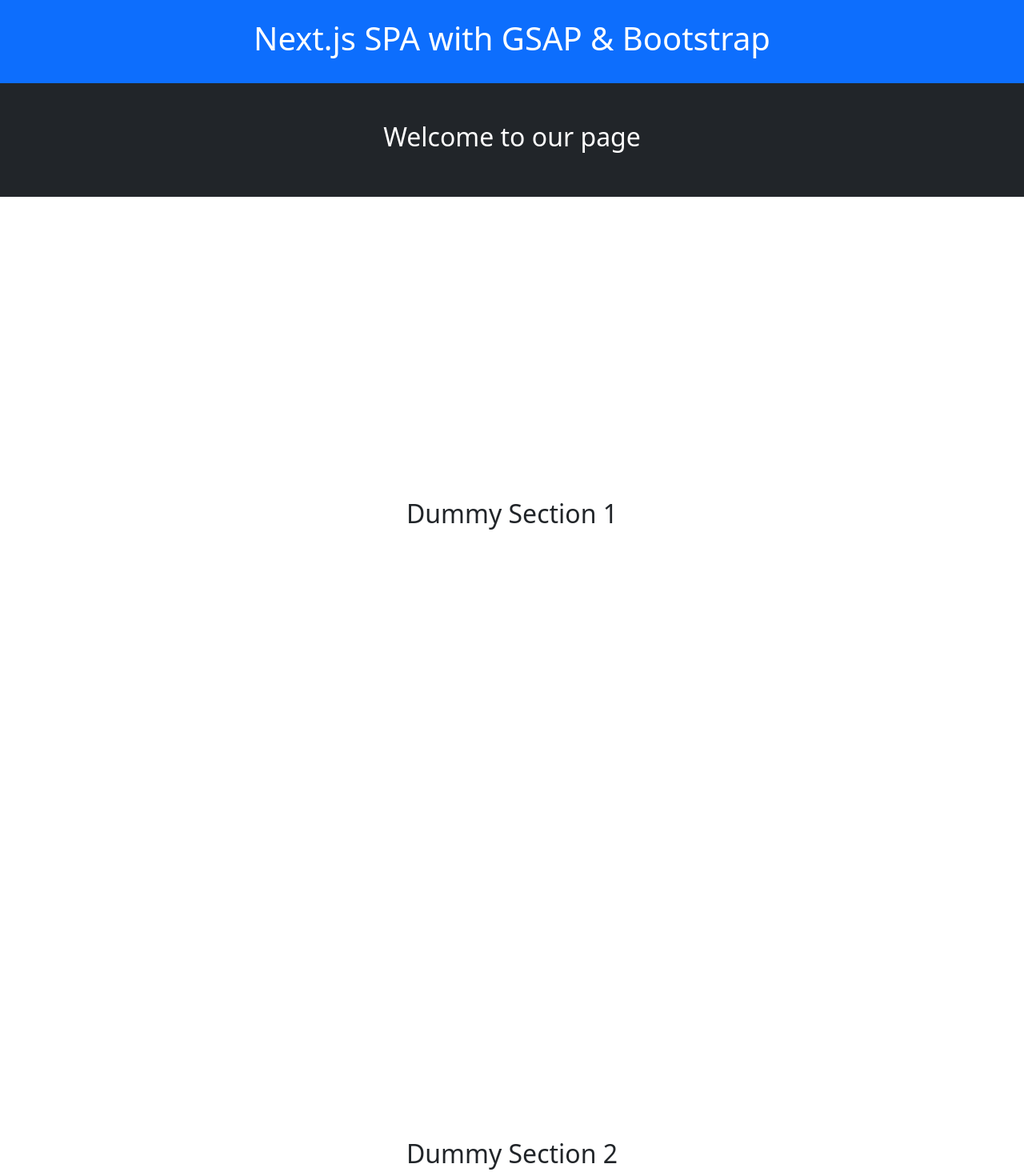
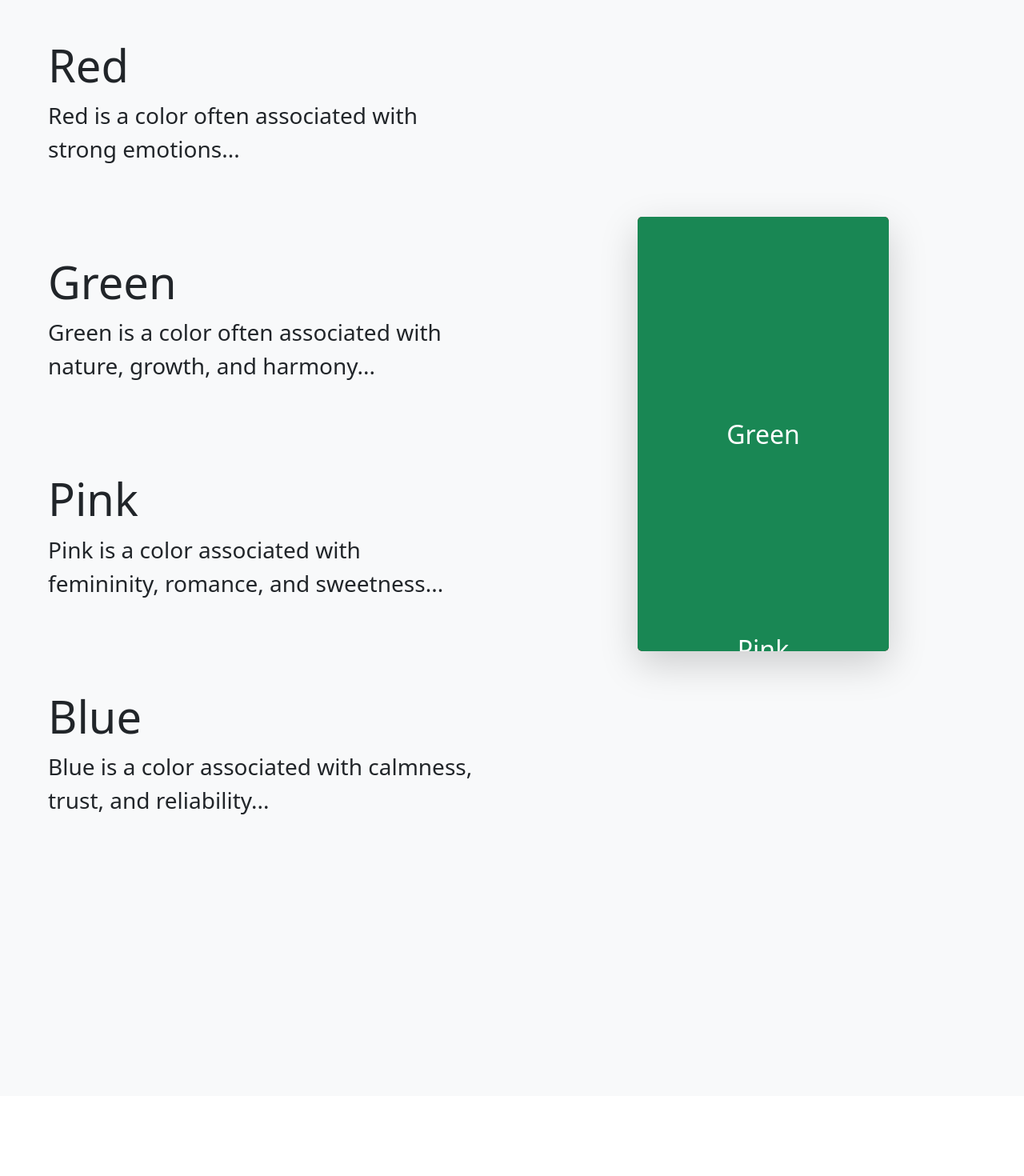
Before and after one commit to indrajithc/gsap-scroll-jump, a Next.js app: page / in a window 1280 px wide. Shown: the top 1470 px of the page at 80% size. After the commit the page ends 1157 px from the top, so only its background shows below. Built offline with nearby package versions, Linux system fonts and the light colour scheme.

Commit message:
refactor: basic home page v8

```diff
--- a/src/app/page.tsx
+++ b/src/app/page.tsx
@@ -1,90 +1,89 @@
-'use client';
+"use client"
+import { useLayoutEffect, useRef } from "react";
+import { gsap } from "gsap";
+import { ScrollTrigger } from "gsap/ScrollTrigger";
 
-import { useEffect, useRef, useState } from 'react';
-import { gsap } from 'gsap';
+gsap.registerPlugin(ScrollTrigger);
 
-const sections = [
-  'First dynamic text',
-  'Second dynamic text',
-  'Third dynamic text',
-  'Fourth dynamic text'
-];
+function Example() {
+  const comp = useRef(null);
+  const galleryRef = useRef(null);
 
-export default function HomePage() {
-  const stickyRef = useRef(null);
-  const textRef = useRef(null);
-  const [currentIndex, setCurrentIndex] = useState(0);
+  useLayoutEffect(() => {
+    const details = gsap.utils.toArray(".content-section:not(:first-child)");
+    const cards = gsap.utils.toArray(".desktop-photo:not(:first-child)");
+    gsap.set(cards, { yPercent: 100, opacity: 0 });
 
-  useEffect(() => {
-    const handleScroll = () => {
-      if (!stickyRef.current) return;
-      const scrollPosition = window.scrollY;
-      const sectionOffsetTop = stickyRef.current.parentElement.offsetTop;
-      const sectionHeight = stickyRef.current.parentElement.clientHeight;
-      const progress = (scrollPosition - sectionOffsetTop) / sectionHeight;
-      const newIndex = Math.min(Math.max(Math.floor(progress * sections.length), 0), sections.length - 1);
+    let mm = gsap.matchMedia(comp);
 
-      if (newIndex !== currentIndex) {
-        gsap.fromTo(
-          textRef.current,
-          { opacity: 0, y: 50 },
-          { opacity: 1, y: 0, duration: 0.5, ease: 'bounce.out' }
-        );
-        setCurrentIndex(newIndex);
-      }
+    mm.add("(min-width: 600px)", () => {
+      ScrollTrigger.create({
+        trigger: galleryRef.current,
+        start: "top top",
+        end: "bottom bottom",
+        pin: ".right"
+      });
+
+      details.forEach((detail, index) => {
+        let headline = detail.querySelector("h1");
+
+        let animation = gsap
+          .timeline()
+          .to(cards[index], { yPercent: 0, opacity: 1, duration: 0.5, ease: "power2.out" })
+          .set(cards[index - 1], { opacity: 0 });
+
+        ScrollTrigger.create({
+          trigger: headline,
+          start: "top 80%",
+          end: "top 50%",
+          animation: animation,
+          scrub: true,
+          markers: false
+        });
+      });
+    });
+
+    return () => {
+      mm.revert();
     };
-
-    window.addEventListener('scroll', handleScroll);
-    return () => window.removeEventListener('scroll', handleScroll);
-  }, [currentIndex]);
+  }, []);
 
   return (
-    <div>
-      <header className="bg-primary text-white text-center p-4">
-        <h1>Next.js SPA with GSAP & Bootstrap</h1>
-      </header>
-
-      <section className="banner text-center bg-dark text-white py-5">
-        <h2>Welcome to our page</h2>
-      </section>
-
-      {[...Array(3)].map((_, i) => (
-        <section key={i} className="section d-flex align-items-center justify-content-center" style={{ height: '100vh' }}>
-          <h2>Dummy Section {i + 1}</h2>
-        </section>
-      ))}
-
-      <section className="sticky-container" style={{ position: 'relative', height: '300vh', background: '#f8f9fa' }}>
-        <div className='row' style={{ position: 'sticky', top: '20%', height: '60vh', display: 'flex', alignItems: 'center' }}>
-          <div className='col-6 d-flex align-items-center justify-content-center' style={{ height: '100%', padding: '20px' }}>
-            <img src="https://via.placeholder.com/300" alt="Placeholder" style={{ width: '100%', borderRadius: '10px' }} />
-          </div>
-          <div className='col-6'>
-            <div
-              ref={stickyRef}
-              className="sticky-content text-center p-5"
-              style={{
-                background: 'white',
-                padding: '20px',
-                borderRadius: '10px',
-                boxShadow: '0 0 10px rgba(0,0,0,0.1)',
-                minHeight: '200px',
-                display: 'flex',
-                alignItems: 'center',
-                justifyContent: 'center'
-              }}
-            >
-              <h2 ref={textRef}>{sections[currentIndex]}</h2>
+    <div ref={comp} className="container-fluid bg-light">
+      <div className="spacer w-100 vh-50 bg-secondary"></div>
+      <div ref={galleryRef} className="row g-0 gallery">
+        <div className="col-md-6 d-none d-md-block left">
+          <div className="desktop-content px-5">
+            <div className="content-section py-5">
+              <h1 className="display-4">Red</h1>
+              <p className="fs-3">Red is a color often associated with strong emotions...</p>
+            </div>
+            <div className="content-section py-5">
+              <h1 className="display-4">Green</h1>
+              <p className="fs-3">Green is a color often associated with nature, growth, and harmony...</p>
+            </div>
+            <div className="content-section py-5">
+              <h1 className="display-4">Pink</h1>
+              <p className="fs-3">Pink is a color associated with femininity, romance, and sweetness...</p>
+            </div>
+            <div className="content-section py-5">
+              <h1 className="display-4">Blue</h1>
+              <p className="fs-3">Blue is a color associated with calmness, trust, and reliability...</p>
             </div>
           </div>
         </div>
-      </section>
-
-      {[...Array(6)].map((_, i) => (
-        <section key={i + 3} className="section d-flex align-items-center justify-content-center" style={{ height: '100vh' }}>
-          <h2>Dummy Section {i + 4}</h2>
-        </section>
-      ))}
+        <div className="col-md-6 right d-flex flex-column justify-content-center align-items-center">
+          <div className="desktop-photos position-relative w-50 h-50 rounded-3 shadow-lg overflow-hidden">
+            <div className="desktop-photo position-absolute w-100 h-100 bg-danger text-white d-flex align-items-center justify-content-center fs-2 rounded-3">Red</div>
+            <div className="desktop-photo position-absolute w-100 h-100 bg-success text-white d-flex align-items-center justify-content-center fs-2 rounded-3">Green</div>
+            <div className="desktop-photo position-absolute w-100 h-100 bg-pink text-white d-flex align-items-center justify-content-center fs-2 rounded-3">Pink</div>
+            <div className="desktop-photo position-absolute w-100 h-100 bg-primary text-white d-flex align-items-center justify-content-center fs-2 rounded-3">Blue</div>
+          </div>
+        </div>
+      </div>
+      <div className="spacer w-100 vh-50 bg-secondary"></div>
     </div>
   );
 }
+
+export default Example;
```
